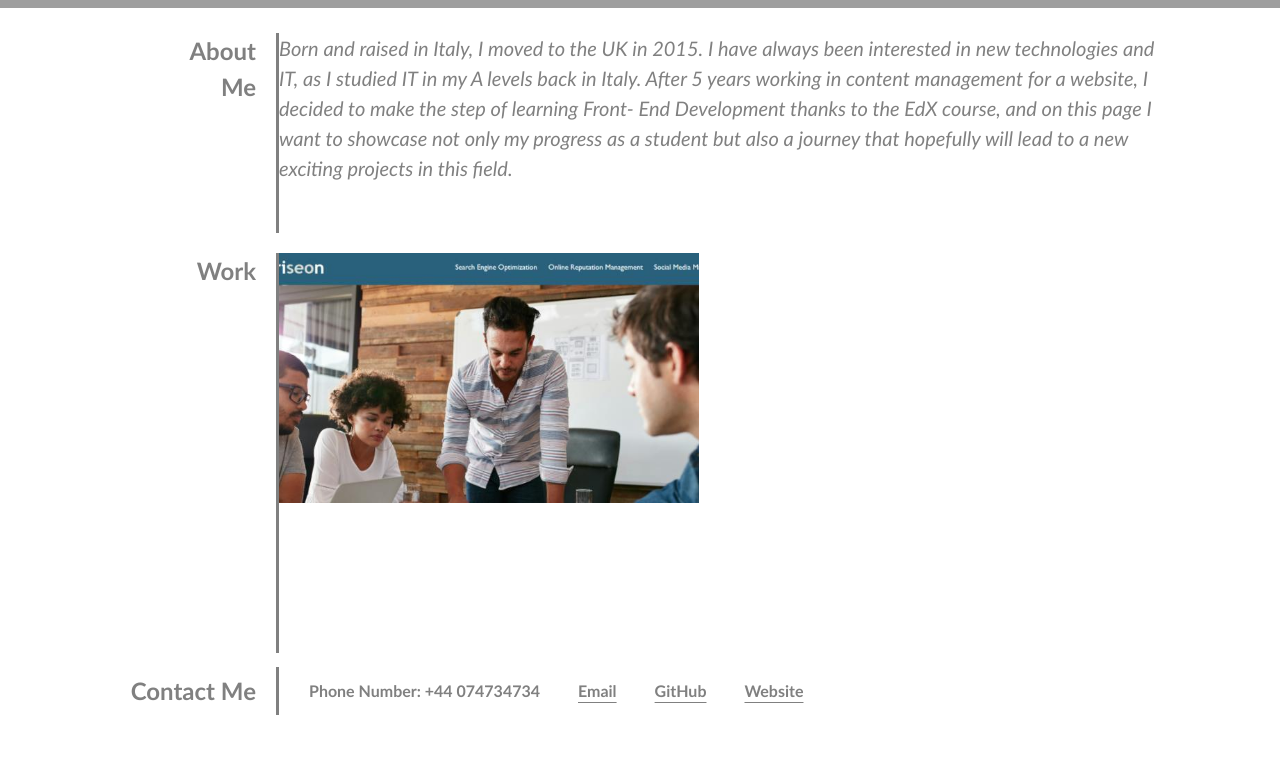
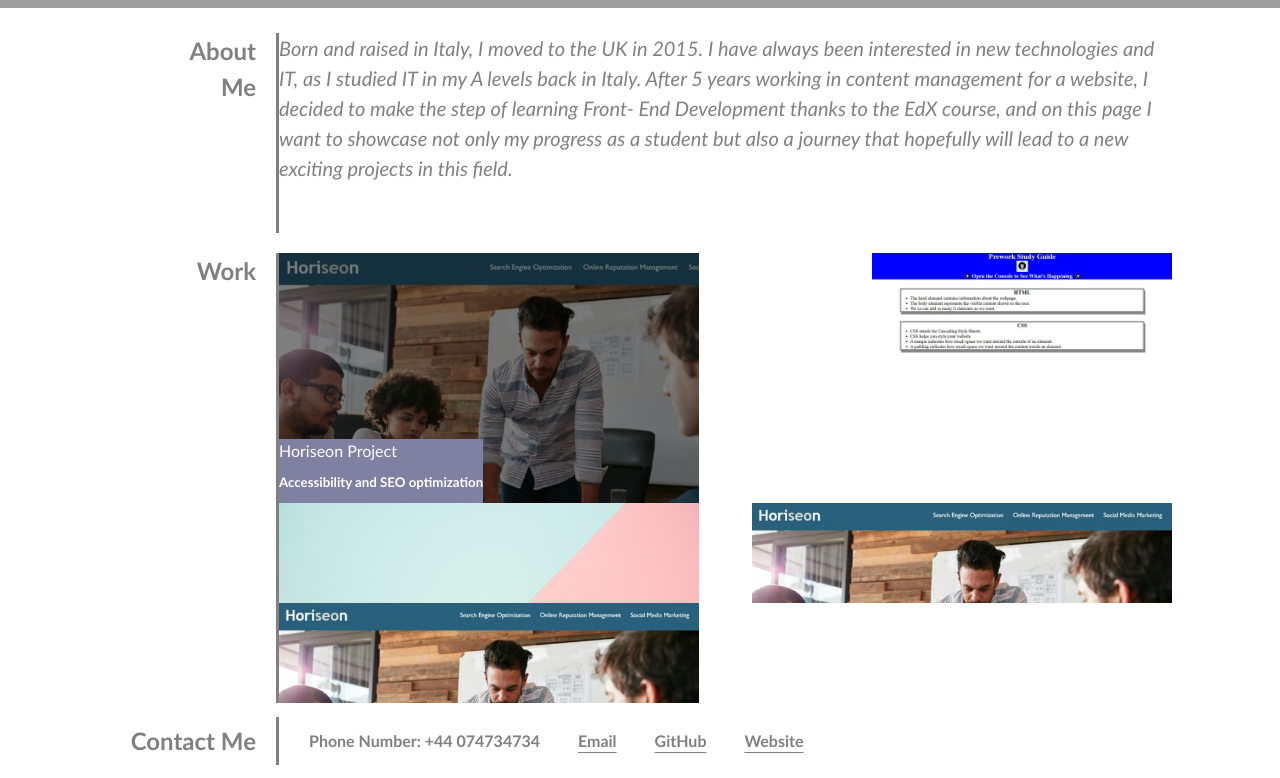
Before and after one commit to Nikola84ca/my-portfolio, a plain HTML site: page index.html in a window 1280 px wide. Shown: the part 290-1068 px from the top of the page. Before the commit the page ends 1018 px from the top, so only its background shows below. Drawn offline with Linux system fonts and the light colour scheme; grey boxes are pictures that could not be loaded.

Commit message:
overlay and label added to project1

```diff
--- a/css/style.css
+++ b/css/style.css
@@ -163,42 +163,92 @@ text-align: end;
   justify-content: space-between;
   border-left-style: solid;
   width: 70%;
-  flex-grow: 2;
   align-items: start;
   margin-left: 20px;
 }
 
 #project1 {
+  object-fit: contain;
   height: 250px;
   width: 420px;
   background-image: url(images/02-portfolio-1.jpg);
-  background-size: 100%;
   background-size: cover;
-    background-position: center;
+  position: relative;
+
+
 }
+#project1::before {
+  content: "";
+  position: absolute;
+  top: 0;
+  left: 0;
+  width: 100%;
+  height: 100%;
+  background-color: rgba(0, 0, 0, 0.5); /* Adjust the color and opacity as needed */
+  opacity: 1;
+  transition: opacity 0.3s ease; /* Add a transition for smooth visibility change */
+  pointer-events: none; /* Ensure the overlay doesn't interfere with mouse events */
+}
+
+#project1:hover::before {
+  opacity: 0; /* When hovering, the overlay becomes transparent */
+}
+
+#label {
+  position: absolute;
+  bottom: 0;
+  left: 0;
+  background-color: rgba(0, 0, 0, 0.7);
+  padding: 20px;
+}
+
+#label a,
+#label h5 {
+  color: white;
+  text-decoration: none;
+  margin-bottom: 10px;
+  display: block;
+}
+
 
 #project1 #label {
   background-color: rgb(128, 128, 163);
+  padding: 0;
 }
+
 #project2 {
-  background-color: rgb(63, 124, 89);
+
   height: 100px;
-  max-width: 250px;
+  width: 300px;
   background-image: url(images/02-portfolio-2.jpg);
-
+  background-size: 100%;
+  object-fit: contain;
+  background-size: 100%;
 }
 
 #project3 {
-  background-color: rgb(43, 24, 58);
-}
+  object-fit: contain;
+  height: 100px;
+  width: 420px;
+  background-image: url(images/02-portfolio-3.jpg);
+  background-size: 100%;
+  }
 
 #project4 {
-  background-color: rgb(59, 223, 160);
-}
+  object-fit: contain;
+  height: 100px;
+  width: 420px;
+  background-image: url(images/02-portfolio-1.jpg);
+  background-size: 100%;
+  }
 
 #project5 {
-  background-color: rgb(164, 247, 32);
-}
+  object-fit: contain;
+  height: 100px;
+  width: 420px;
+  background-image: url(images/02-portfolio-1.jpg);
+  background-size: 100%;
+  }
 
 
 .contactSection {
@@ -210,7 +260,7 @@ text-align: end;
   align-items: center;
   align-content: center;
 
-
+    margin-top: 50px;
 
 }
 
--- a/index.html
+++ b/index.html
@@ -53,10 +53,10 @@
       <h2 id="workTitle">Work</h2>
       <section class="projects">
       <article id="project1">
-        <title id="label">
+        <div id="label">
           <a href="https://nikola84ca.github.io/Horiseon-SEO-Project" >Horiseon Project</a>
           <h5>Accessibility and SEO optimization</h5>
-        </title>
+        </div>
       </article>
       <article id="project2"></article>
       <article id="project3"></article>
```
